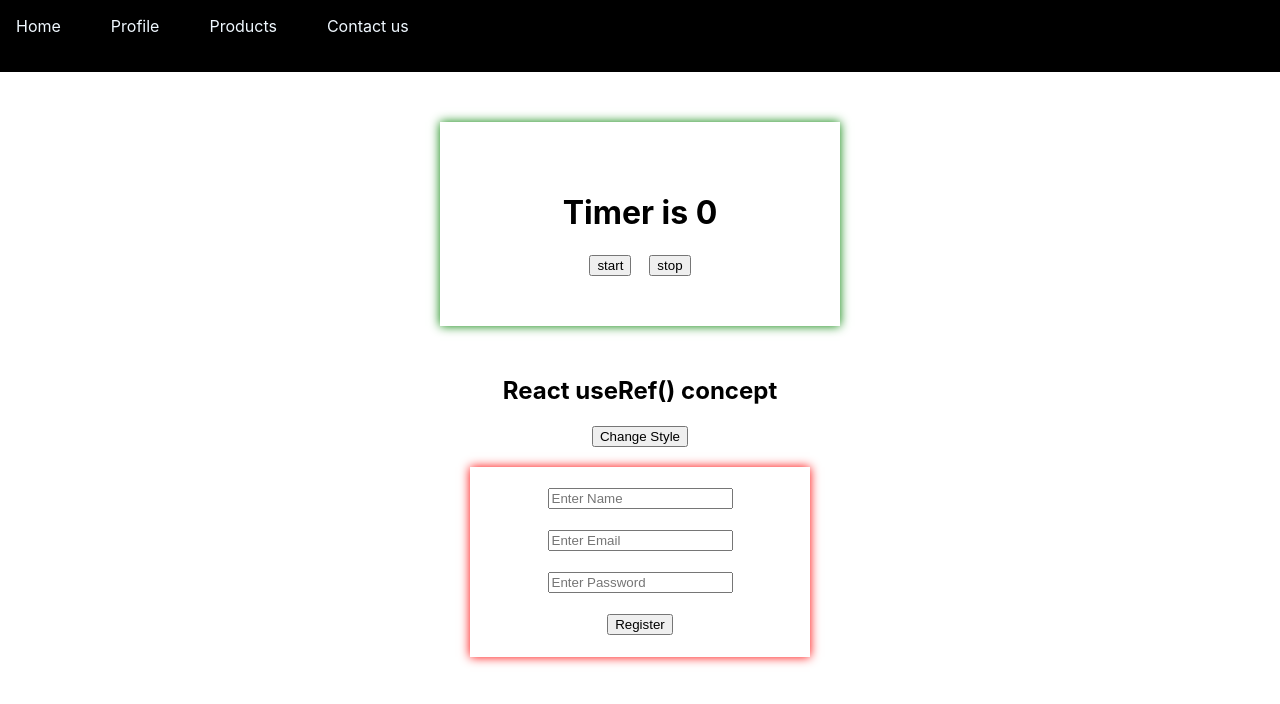
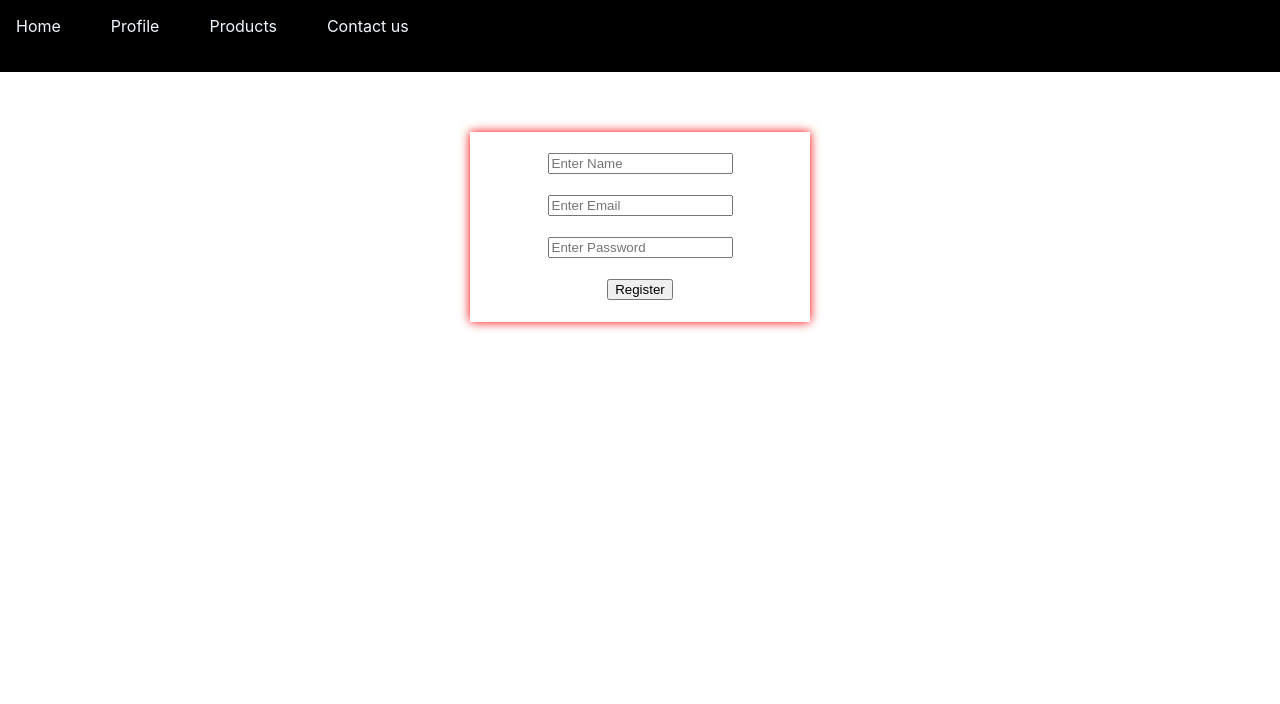
Before and after one commit to prerna1113/react-topics, a React (Create React App) app: page / in a window 1280 px wide. Shown: the top 704 px of the page. Built offline with nearby package versions, Linux system fonts and the light colour scheme.

Commit message:
controlled component

```diff
--- a/src/App.js
+++ b/src/App.js
@@ -11,6 +11,7 @@ import { useState } from 'react';
 import Counter from './component/Timer/Counter';
 import Dom from './component/Dom/Dom';
 import Form from './component/Form/Form';
+import ControlledComponent from './component/Form/ControlledComponent';
 
 
 // import Input from './component/Parent-Child/Input';
@@ -33,11 +34,10 @@ function App() {
   return (
     <div className="App">
       <Navbar/>
-      <Counter />
+      <ControlledComponent />
+      {/* <Counter />
       <Dom />
-      <Form />
-
-
+      <Form /> */}
       {/* <Text /> */}
       {/* <Input /> */}
       {/* <Profile/> */}
--- /dev/null
+++ b/src/component/Form/ControlledComponent.jsx
@@ -0,0 +1,37 @@
+import {useState} from 'react'
+
+function ControlledComponent() {
+    var formStyle={
+        width:"300px",
+        margin:" 60px auto",
+        height:"150px",
+        padding:"20px",
+        boxShadow:"0 0 10px red",
+    }
+    const submitData=()=>{
+
+    }
+  return (
+    <div style={formStyle}>
+         <form>
+        <div>
+            <input type="text" placeholder="Enter Name"  />
+        </div>
+        <br></br>
+        <div>
+            <input type="Email" placeholder="Enter Email"/>
+        </div>
+        <br></br>
+        <div>
+            <input type="password" placeholder="Enter Password"/>
+        </div>
+        <br></br>
+        <div>
+            <input type="button" value="Register"  onClick={submitData}/>
+        </div>
+       </form>
+    </div>
+  )
+}
+
+export default ControlledComponent
--- a/src/component/Form/Form.jsx
+++ b/src/component/Form/Form.jsx
@@ -22,11 +22,11 @@ function Form() {
         </div>
         <br></br>
         <div>
-            <input type="text" placeholder="Enter Email"  ref={emailRef}/>
+            <input type="Email" placeholder="Enter Email"  ref={emailRef}/>
         </div>
         <br></br>
         <div>
-            <input type="text" placeholder="Enter Password"  ref={passwordRef}/>
+            <input type="password" placeholder="Enter Password"  ref={passwordRef}/>
         </div>
         <br></br>
         <div>
```
